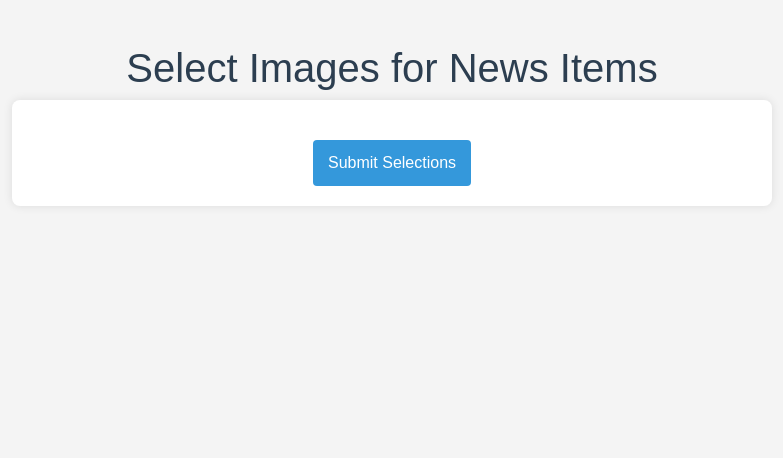
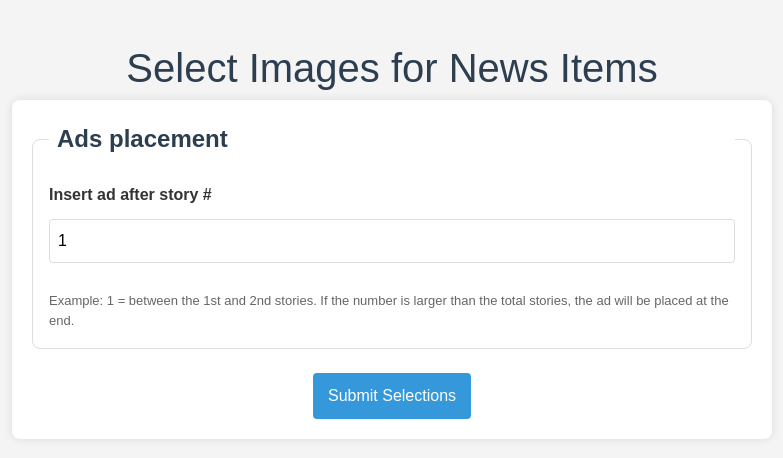
Before and after one commit to Kongsterrr/MailChimp-Campaign-Automation, a Flask app: template templates/select_images.html in a window 1280 px wide. Shown: the part 78-536 px from the top of the page, without its empty margins (248-1031 px from the left). Run offline with Flask 3, Linux system fonts and the light colour scheme; the visitor is signed in with stand-in values (Sample User, id 1); the template is opened without the code that fills it: most values are stand-ins (such as "Sample title", 1, 10 or a date in 2020); some libraries are stand-ins or nearby versions.

Commit message:
fix: implemented the ads placement option

```diff
--- a/app.py
+++ b/app.py
@@ -105,6 +105,19 @@ def select_images():
 
     if request.method == 'POST':
         missing_images = False
+
+        try:
+            ads_position = int(request.form.get('ads_position', '1'))
+        except ValueError:
+            ads_position = 1
+        if ads_position < 1:
+            ads_position = 1
+
+            # stash into news so MainSection can use it
+        news['AdsPlacement'] = ads_position
+
+
+
 
         # Process the selected images and indexes
         for index, item in enumerate(news["News"]):
--- a/templates/select_images.html
+++ b/templates/select_images.html
@@ -72,6 +72,25 @@
         {% endif %}
 
         <form method="post">
+
+            <fieldset style="border:1px solid #ddd;padding:16px;border-radius:8px;margin-bottom:24px;background:#fff">
+                <legend style="padding:0 8px;color:#2c3e50;font-weight:bold">Ads placement</legend>
+                <label for="ads_position">Insert ad after story #</label>
+                <input
+                  type="number"
+                  id="ads_position"
+                  name="ads_position"
+                  min="1"
+                  step="1"
+                  value="1"
+                  style="width:100%;padding:8px;margin-top:6px;border:1px solid #ddd;border-radius:4px;box-sizing:border-box"
+                />
+                <p style="margin:8px 0 0;color:#666;font-size:13px">
+                  Example: 1 = between the 1st and 2nd stories. If the number is larger than the total stories, the ad will be placed at the end.
+                </p>
+              </fieldset>
+
+
             {% for index, news_item in enumerate(news.News) %}
                 <h2>{{ news_item.Title }}</h2>
                 <label for="image_index_{{ index }}">Image Page:</label>
```
Also changed, not shown: News_Template/MainContent.py (+14 -6 lines), test_campaign.html (+3 -3 lines).
